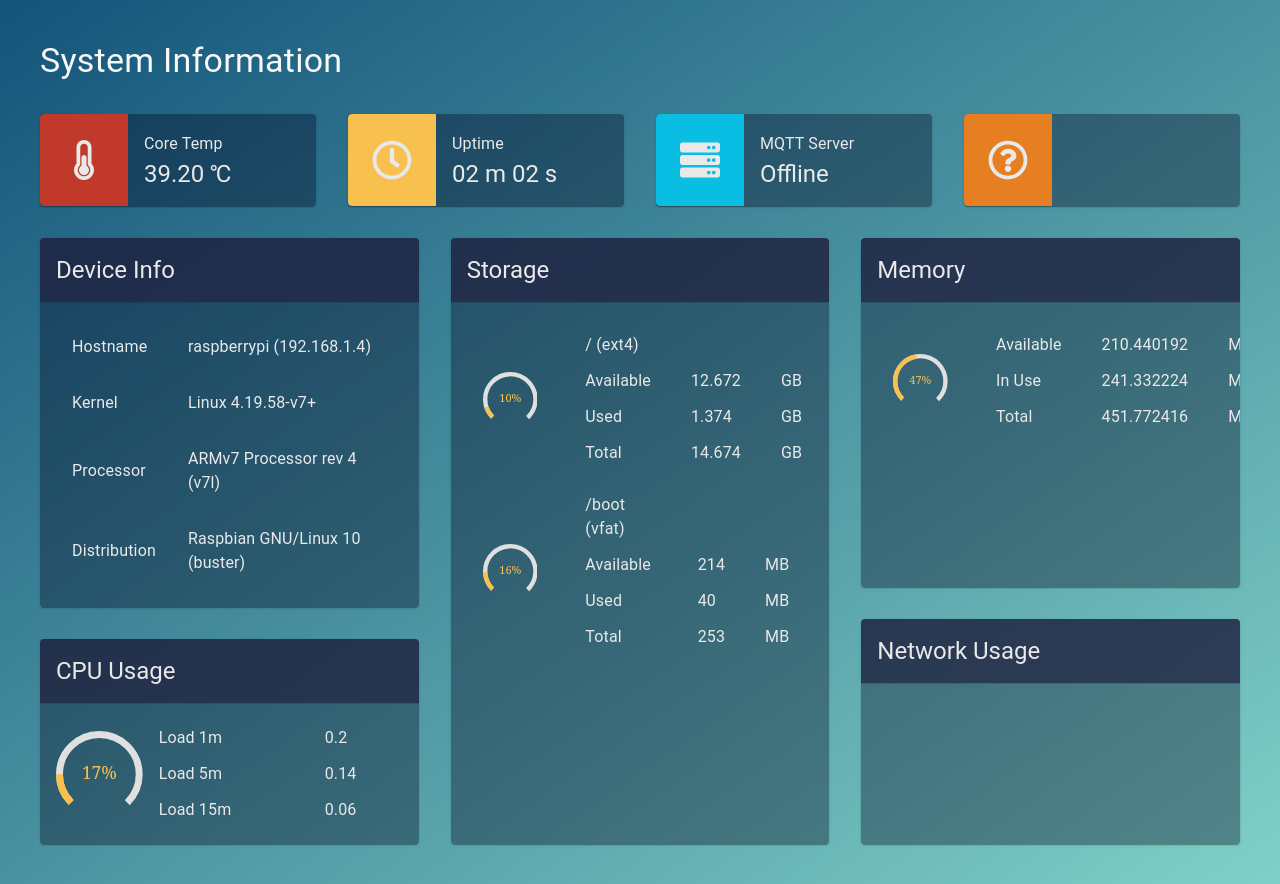
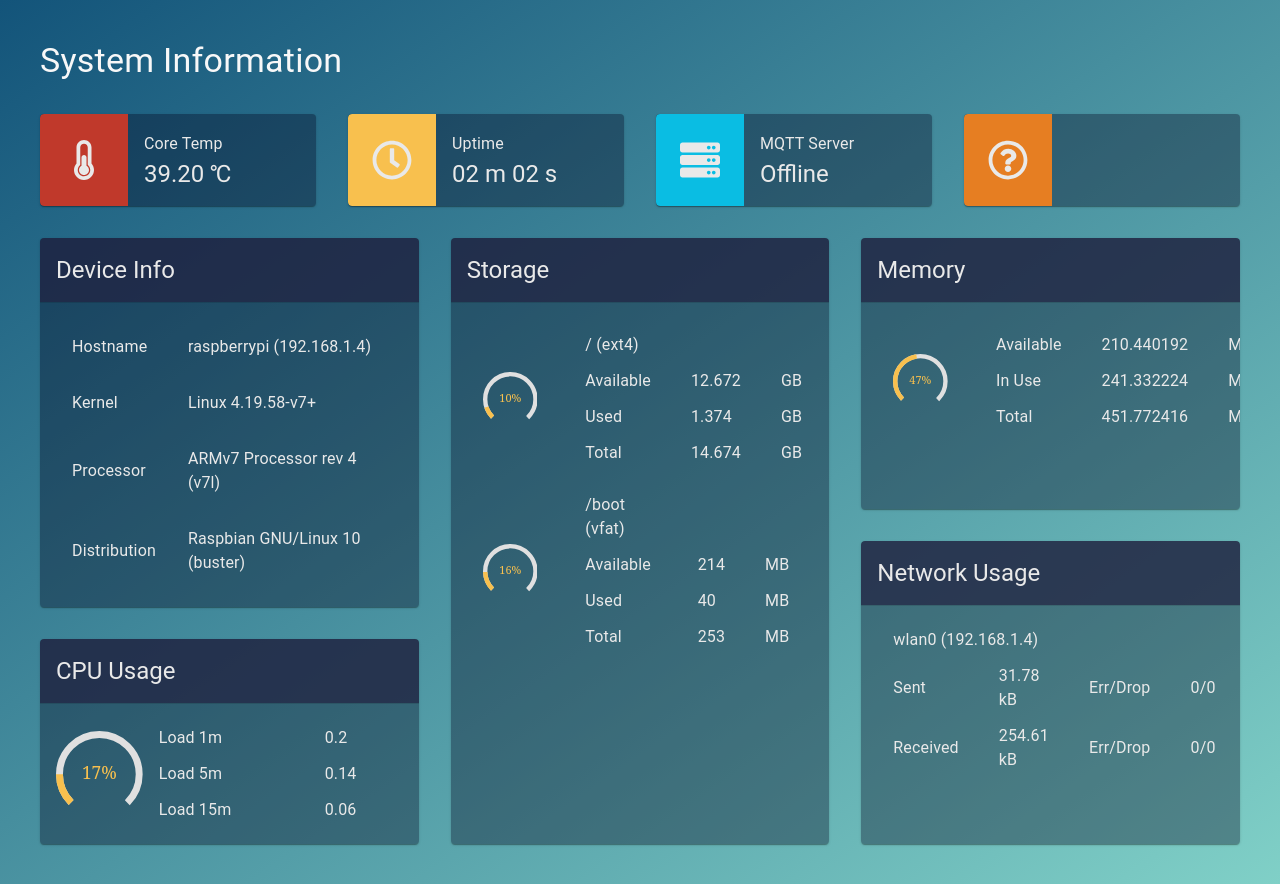
Before and after one commit to Kadinata/sentinel, a React (Create React App) app in the folder raspi-ews/: page / in a window 1280 px wide. Built offline with nearby package versions, Linux system fonts and the light colour scheme.

Commit message:
Modifying network usage display to show network interface names

```diff
--- a/raspi-ews/src/models/data.js
+++ b/raspi-ews/src/models/data.js
@@ -45,7 +45,10 @@ const Data = {
     "free_mem": 210440192,
     "percent": 0.4658101835062015
   },
-  "netstats": {
+  "netstats": [
+    {
+      "interface": "wlan0",
+      "ipaddr": "192.168.1.4",
       "rx": {
         "packets": "309",
         "bytes": "254611",
@@ -59,6 +62,7 @@ const Data = {
         "dropped": "0"
       }
     }
+  ]
 };
 
 export default Data;
--- a/raspi-ews/src/views/SystemInfo/components/networkusage.js
+++ b/raspi-ews/src/views/SystemInfo/components/networkusage.js
@@ -2,17 +2,69 @@ import React from 'react';
 import { makeStyles } from '@material-ui/core';
 
 import {
+  Grid,
   Typography,
 } from '@material-ui/core';
 
 import { DisplayCard } from '../../../components/common/Card';
+import { Table, TableRow, TableBody, TableCell } from '../../../components/common/Table';
+import { formatBytes } from '../../../utils';
+
+import Data from '../../../models/data';
 
 const useStyles = makeStyles((theme) => ({
 
 }));
 
+const RowItem = ({ label, netstats }) => {
+
+  const { bytes, error, dropped } = netstats;
+  const volume = formatBytes(bytes);
+
+  return (
+    <TableRow>
+      <TableCell>
+        <Typography>{label}</Typography>
+      </TableCell>
+      <TableCell>
+        <Typography>
+          {`${volume.value.toFixed(2)} ${volume.unit}`}
+        </Typography>
+      </TableCell>
+      <TableCell>
+        <Typography>{"Err/Drop"}</Typography>
+      </TableCell>
+      <TableCell>
+        <Typography>
+          {`${error}/${dropped}`}
+        </Typography>
+      </TableCell>
+    </TableRow>
+  );
+};
+
+const NetworkDisplay = ({ net_if, classes }) => {
+
+  const { rx, tx } = net_if;
+
+  return (
+    <React.Fragment>
+      <TableRow>
+        <TableCell colSpan="4">
+          <Typography>{`${net_if.interface} (${net_if.ipaddr})`}</Typography>
+        </TableCell>
+      </TableRow>
+      <RowItem label={"Sent"} netstats={tx} />
+      <RowItem label={"Received"} netstats={rx} />
+    </React.Fragment>
+  );
+};
+
 const NetworkUsage = (props) => {
   const classes = useStyles();
+
+  const { netstats } = Data;
+  const network_interfaces = netstats.map((net_if, key) => (<NetworkDisplay net_if={net_if} key={key} />));
 
   return (
     <DisplayCard
@@ -22,7 +74,13 @@ const NetworkUsage = (props) => {
         </Typography>
       }
     >
-
+      <Grid container>
+        <Table size="small">
+          <TableBody>
+            {network_interfaces}
+          </TableBody>
+        </Table>
+      </Grid>
     </DisplayCard>
   );
 };
```
Lines whose indentation alone changed are shown as unchanged.
